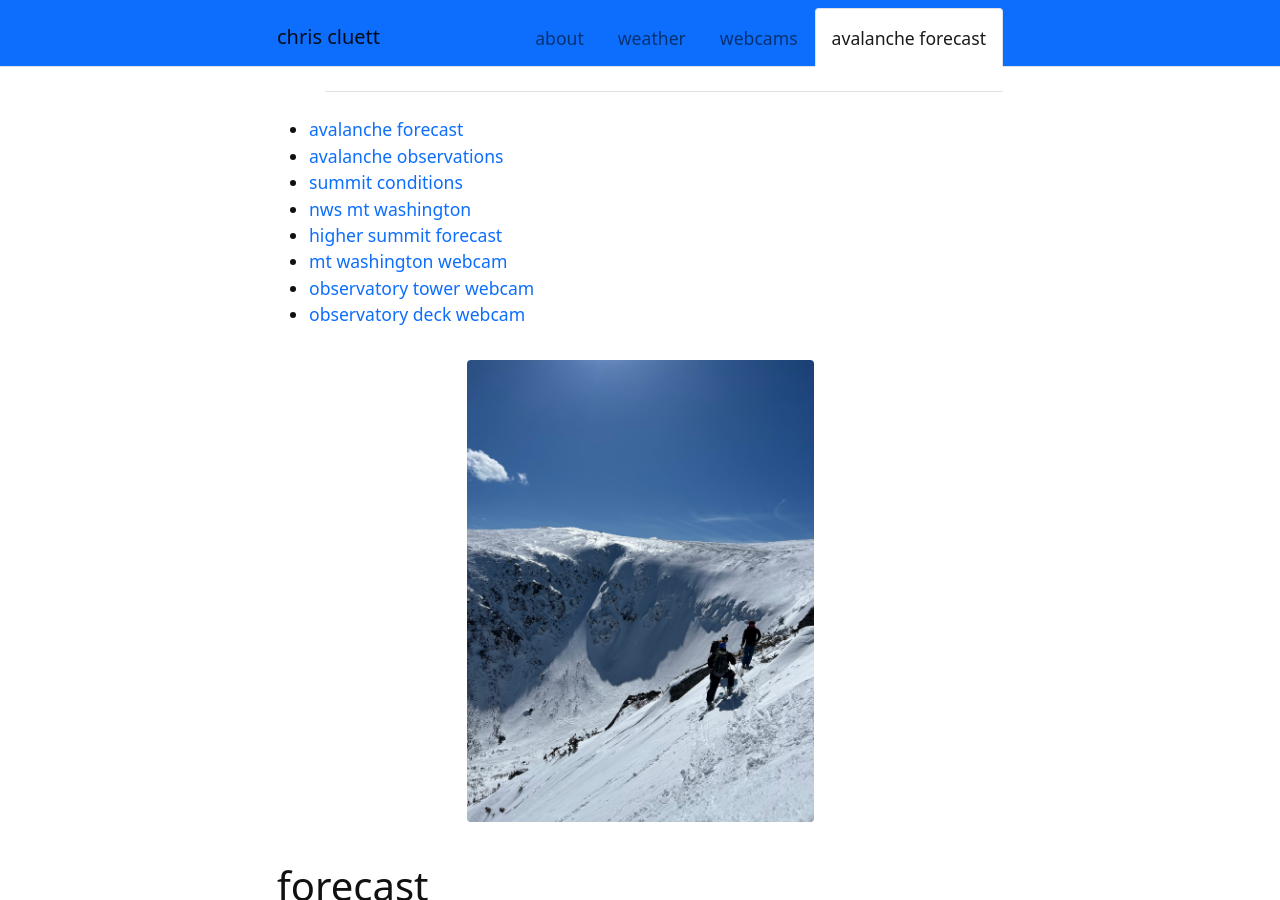
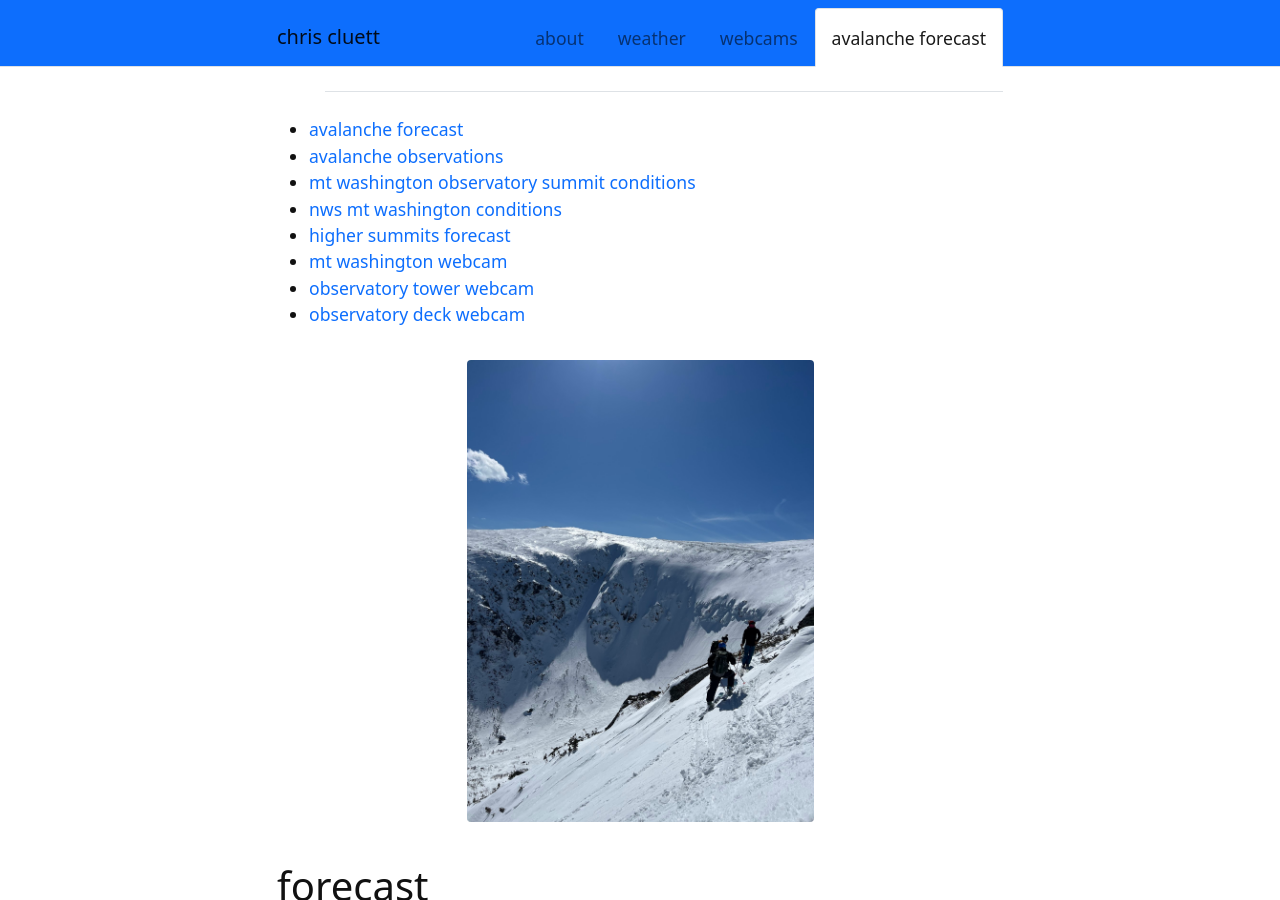
Before and after one commit to ccluett/website, a Jekyll site: the page built from content/avalanche.md, in a window 1280 px wide and 900 px high. Built offline with Jekyll 4.4.1, drawn with Linux system fonts in a browser that asks for light colours.

Commit message:
Update avalanche.md

```diff
--- a/content/avalanche.md
+++ b/content/avalanche.md
@@ -4,9 +4,9 @@ nav: avalanche forecast
 
 * [avalanche forecast](https://www.mountwashingtonavalanchecenter.org/forecasts/#/presidential-range)
 * [avalanche observations](https://www.mountwashingtonavalanchecenter.org/observations/#/view)
-* [summit conditions](https://www.mountwashington.org/experience-the-weather/current-summit-conditions.aspx)
-* [nws mt washington](https://forecast.weather.gov/MapClick.php?lat=44.27049000000005&lon=-71.30345999999997)
-* [higher summit forecast](https://www.mountwashington.org/experience-the-weather/higher-summit-forecast.aspx)
+* [mt washington observatory summit conditions](https://www.mountwashington.org/experience-the-weather/current-summit-conditions.aspx)
+* [nws mt washington conditions](https://forecast.weather.gov/MapClick.php?lat=44.27049000000005&lon=-71.30345999999997)
+* [higher summits forecast](https://www.mountwashington.org/experience-the-weather/higher-summit-forecast.aspx)
 * [mt washington webcam](https://www.youtube.com/watch?v=p24ghWgdpew)
 * [observatory tower webcam](https://www.youtube.com/watch?v=5qVHjf7hKZU)
 * [observatory deck webcam](https://www.youtube.com/watch?v=RUN2G9r136c)
```
